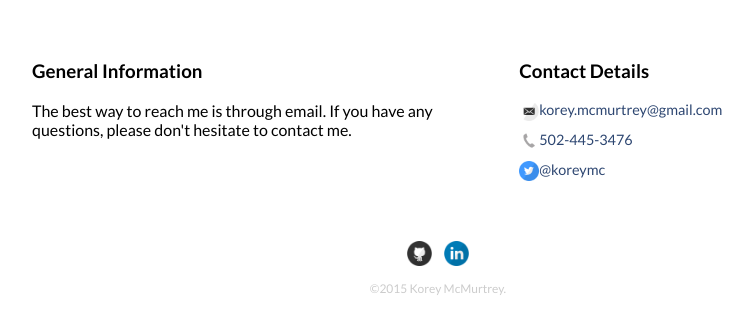
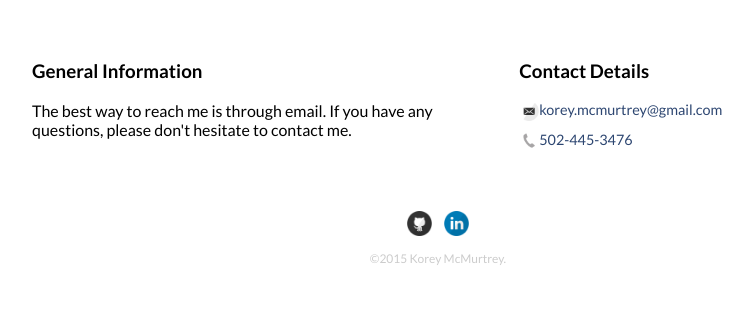
Before and after one commit to kmcmurtrey/portfolio, a PHP site: page /contact.php in a window 1280 px wide. Shown: the part 108-442 px from the top of the page, without its empty margins (202-955 px from the left). Run offline with PHP 8.4, Linux system fonts and the light colour scheme.

Commit message:
Removes twitter link from Contact page

```diff
--- a/contact.php
+++ b/contact.php
@@ -13,7 +13,6 @@ include("inc/header.php");
         <ul class="contact-info">
           <li class="email"><a href="mailto:korey.mcmurtrey@gmail.com">korey.mcmurtrey@gmail.com</a></li>
           <li class="phone"><a href="tel:502-445-3476">502-445-3476</a></li>
-          <li class="twitter"><a href="http://twitter.com/intent/tweet?screen_name=koreymc">@koreymc</a></li>
         </ul>
       </section>
 
```
